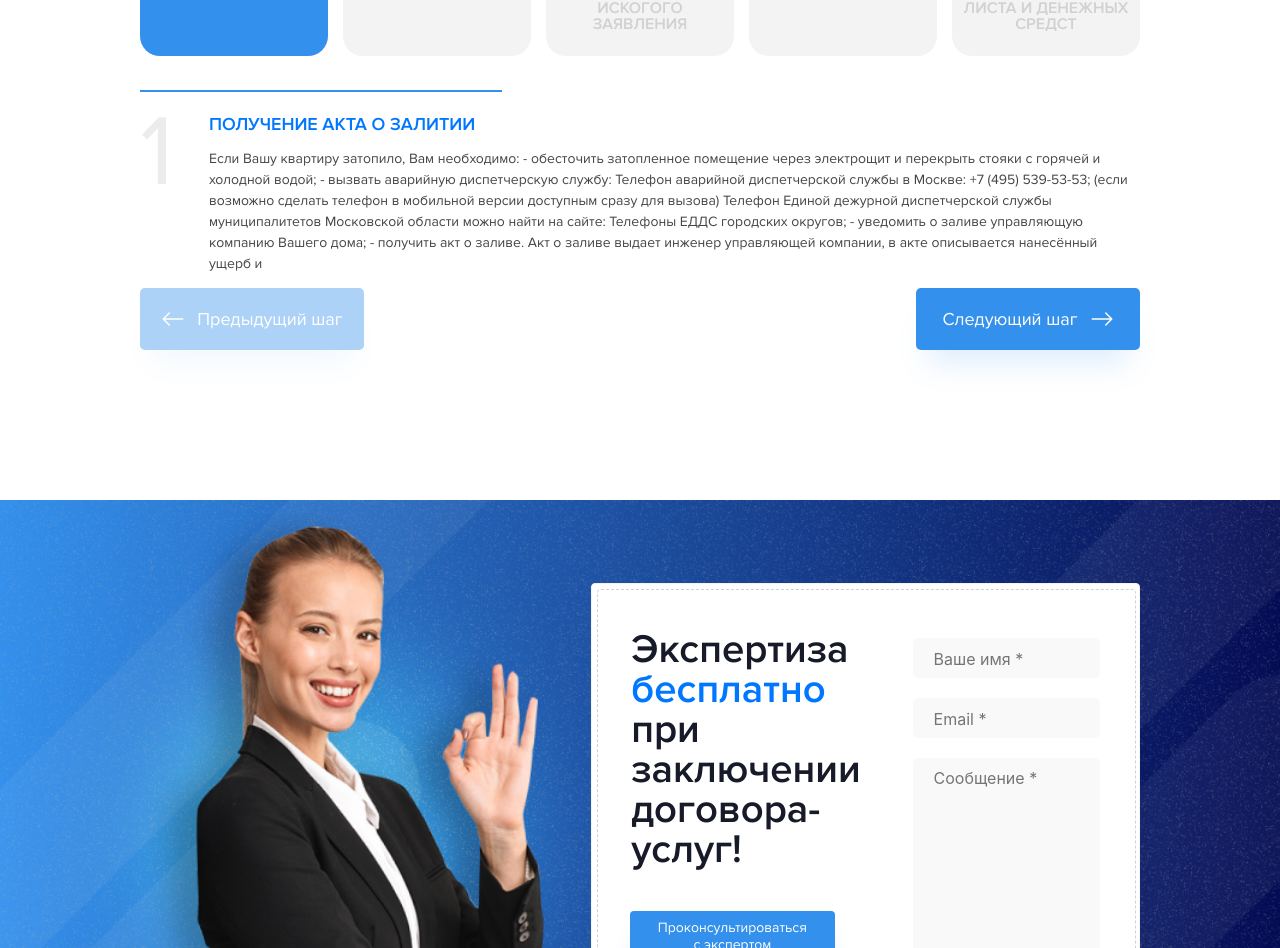
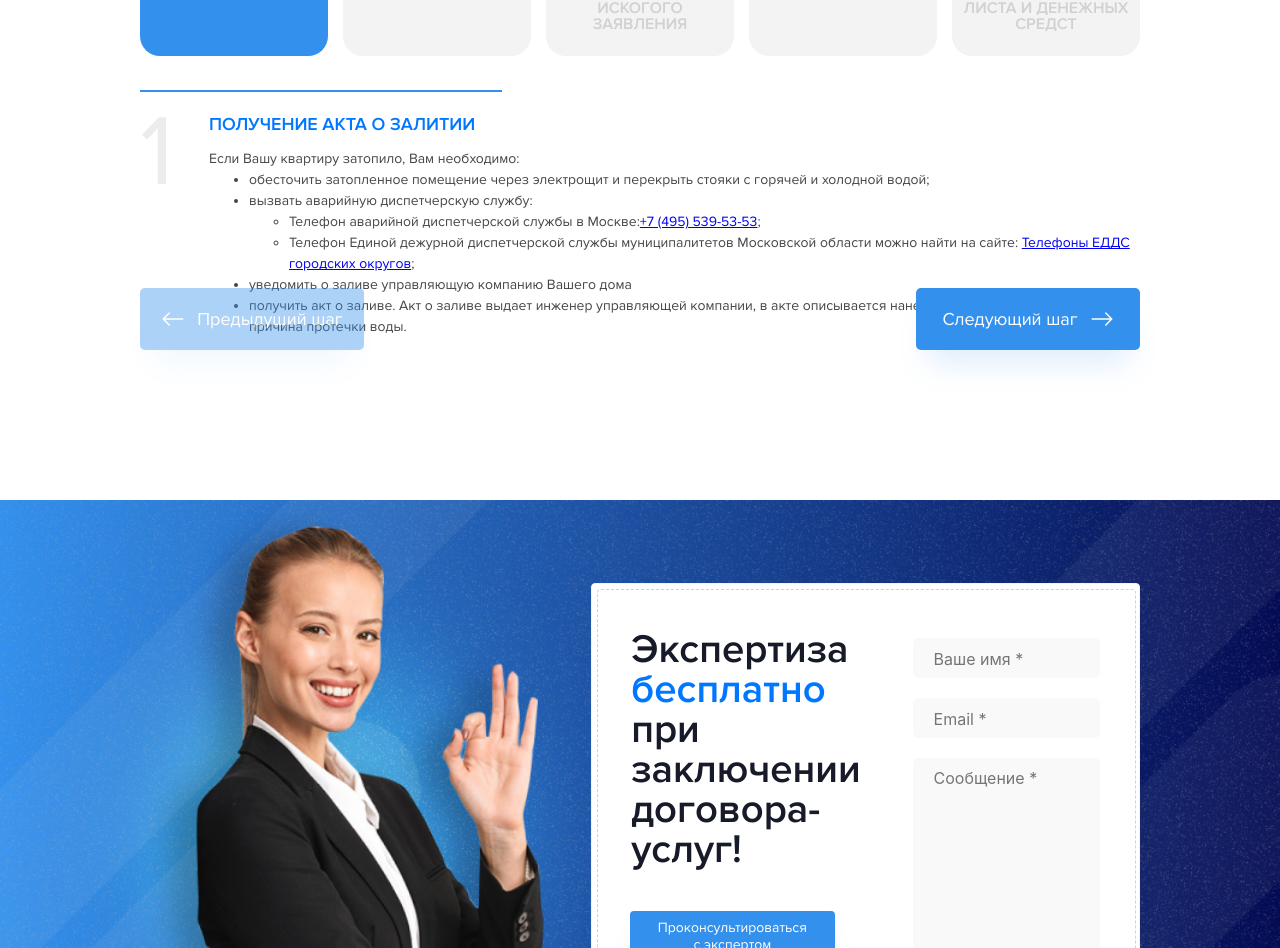
Before and after one commit to Photokub/zalivam-net, a React (Create React App) app: page / in a window 1280 px wide. Shown: the part 2948-3896 px from the top of the page. Built offline with nearby package versions, Linux system fonts and the light colour scheme.

Commit message:
Feat: создать индивидуальную разметку firstStep и добавить анимацию при переходах для MethodFocus

```diff
--- a/src/components/App/App.tsx
+++ b/src/components/App/App.tsx
@@ -1,5 +1,4 @@
-import React, { ReactNode, useEffect, useState } from 'react';
-import logo from './logo.svg';
+import React, {useEffect, useState} from 'react';
 import './App.css';
 import Main from '../Main/Main';
 import About from '../About/About';
@@ -12,10 +11,9 @@ import Footer from '../Footer/Footer';
 import Header from '../Header/Header';
 import Popup from '../Popup/Popup';
 import MethodsData from '../../data/MethodsData.json'
-import { act } from '@testing-library/react';
+import gsap from 'gsap';
 
 function App() {
-
 
   const [windowSize, setWindowSize] = useState(getWindowSize());
   const [selectedMethod, setSelectedMethod] = useState(0);
@@ -28,6 +26,7 @@ function App() {
 
   //Методы навигации по шагам блока Methods START//
   const MethodsDataArray = MethodsData.steps
+  console.log(MethodsDataArray)
 
   useEffect(() => {
     console.log(selectedMethod)
@@ -81,6 +80,15 @@ function App() {
       }
     }
   }
+
+  const handleAnimationNextBtn = () => {
+    gsap.fromTo(".methodFocus", { opacty: 0, x: -25 }, { opacty: 1, x: 0 })
+  };
+
+  const handleAnimationBackBtn = () => {
+    gsap.fromTo(".methodFocus", { opacty: 0, x: 25 }, { opacty: 1, x: 0 })
+  };
+
   //Методы навигации по шагам блока Methods END//
 
   //Определение размеров окна START//
@@ -115,6 +123,8 @@ function App() {
         clickToNextMethod={clickToNextMethod}
         clickToPreviousMethod={clickToPreviousMethod}
         selectedMethod={selectedMethod}
+        handleAnimationNextBtn={handleAnimationNextBtn}
+        handleAnimationBackBtn={handleAnimationBackBtn}
       />
       <Ad />
       <Reviews />
--- a/src/components/MethodFocus/MethodFocus.scss
+++ b/src/components/MethodFocus/MethodFocus.scss
@@ -47,6 +47,18 @@
     line-height: 21px;
 }
 
+.methodFocus__link{
+    margin: 0;
+
+    color: $text-highlight-color !important;
+    font-variant-numeric: lining-nums proportional-nums;
+    font-family: "Proxima Nova";
+    font-size: $paragraph-font-size;
+    font-style: normal;
+    font-weight: 400;
+    line-height: 21px;
+}
+
 @media screen and (max-width: 568px){
     .methodFocus{
         margin: 10px 0 116px 0;
--- a/src/components/MethodFocus/MethodFocus.tsx
+++ b/src/components/MethodFocus/MethodFocus.tsx
@@ -1,15 +1,16 @@
-import React from "react";
+import React, { useEffect, useState, useLayoutEffect } from "react";
 import "./MethodFocus.css"
+import { Link } from "react-router-dom";
 
 interface MethodFocusPropTypes {
     selectedMethod: number,
-    MethodsDataArray: { id: number; stepName: string; stepText: string; }[]
+    MethodsDataArray: any
 }
 
 interface SelectedMethodPropTypes {
     id: number,
     stepName: string,
-    stepText: string,
+    stepText: any,
 }
 
 const MethodFocus: React.FC<MethodFocusPropTypes> = ({
@@ -19,11 +20,32 @@ const MethodFocus: React.FC<MethodFocusPropTypes> = ({
 
     const currentMethod: SelectedMethodPropTypes = MethodsDataArray[selectedMethod]
 
+
+    const firstStep =
+    <>
+        <p className="methodFocus__subtitle">Если Вашу квартиру затопило, Вам необходимо:</p>
+        <ul className="methodFocus__subtitle">
+            <li className="methodFocus__subtitle">обесточить затопленное помещение через электрощит и перекрыть стояки с горячей и холодной водой;</li>
+            <li className="methodFocus__subtitle">вызвать аварийную диспетчерскую службу:
+                <ul className="methodFocus__subtitle">
+                    <li className="methodFocus__subtitle">Телефон аварийной диспетчерской службы в Москве:<Link className="methodFocus__link" to="tel:+74955395353">+7 (495) 539-53-53</Link>;</li>
+                    <li className="methodFocus__subtitle">Телефон Единой дежурной диспетчерской службы муниципалитетов Московской области можно найти на сайте: <Link className="methodFocus__link" target="blank" to="https://arki.mosreg.ru/sobytiya/novosti-ministerstva/12-09-2021-13-03-06-telefony-edds-gorodskikh-okrugov">Телефоны ЕДДС городских округов</Link>;</li>
+                </ul>
+            </li>
+            <li className="methodFocus__subtitle">уведомить о заливе управляющую компанию Вашего дома</li>
+            <li className="methodFocus__subtitle">получить акт о заливе. Акт о заливе выдает инженер управляющей компании, в акте описывается нанесённый ущерб и указывается причина протечки воды.</li>
+        </ul>
+    </>
+
+    const standartSteps = <p className="methodFocus__subtitle">{currentMethod.stepText}</p>
+
     return (
         <div className="methodFocus">
             <p className="methodFocus__number">{currentMethod.id}</p>
             <p className="methodFocus__title">{currentMethod.stepName}</p>
-            <p className="methodFocus__subtitle">{currentMethod.stepText}</p>
+            <div className="methodFocus__subtitle">
+                {selectedMethod > 0 ? standartSteps : firstStep}
+            </div>
         </div>
     )
 }
--- a/src/components/Methods/Methods.tsx
+++ b/src/components/Methods/Methods.tsx
@@ -1,4 +1,5 @@
-import React, { MouseEventHandler } from 'react';
+import React, { MouseEventHandler, useLayoutEffect } from 'react';
+import gsap from 'gsap';
 import "./Methods.css";
 import "../StepsContainer/StepsContainer"
 import StepsContainer from '../StepsContainer/StepsContainer';
@@ -6,12 +7,12 @@ import MethodFocus from '../MethodFocus/MethodFocus';
 import MethodsButtons from '../MethodsButtons/MethodsButtons';
 
 interface MethodsPropTypes {
-    MethodsDataArray: { id: number; stepName: string; stepText: string; }[],
+    MethodsDataArray: any,
     clickToNextMethod: (e: MouseEvent) => void,
     clickToPreviousMethod: (e: MouseEvent) => void,
     selectedMethod: number,
-    // disableBackButton: boolean,
-    // disableNextButton: boolean
+    handleAnimationNextBtn: any
+    handleAnimationBackBtn: any
 }
 
 const Methods: React.FC<MethodsPropTypes> = ({
@@ -19,9 +20,10 @@ const Methods: React.FC<MethodsPropTypes> = ({
     selectedMethod,
     clickToNextMethod,
     clickToPreviousMethod,
-    // disableBackButton,
-    // disableNextButton
+    handleAnimationNextBtn,
+    handleAnimationBackBtn
 }) => {
+
     return (
         <section className='methods'>
             <div className="methods__warp">
@@ -37,6 +39,8 @@ const Methods: React.FC<MethodsPropTypes> = ({
                 <MethodsButtons
                     clickToNextMethod={clickToNextMethod}
                     clickToPreviousMethod={clickToPreviousMethod}
+                    handleAnimationNextBtn={handleAnimationNextBtn}
+                    handleAnimationBackBtn={handleAnimationBackBtn}
                 />
             </div>
         </section>
--- a/src/components/MethodsButton/MethodsButton.tsx
+++ b/src/components/MethodsButton/MethodsButton.tsx
@@ -8,6 +8,8 @@ interface MethodsButtonPropTypes {
     buttonClass: string;
     clickToNextMethod: (e: MouseEvent) => void,
     clickToPreviousMethod: (e: MouseEvent) => void,
+    handleAnimationNextBtn: any,
+    handleAnimationBackBtn: any,
 }
 
 const MethodsButton: React.FC<MethodsButtonPropTypes> = ({
@@ -17,13 +19,24 @@ const MethodsButton: React.FC<MethodsButtonPropTypes> = ({
     buttonClass,
     clickToNextMethod,
     clickToPreviousMethod,
+    handleAnimationNextBtn,
+    handleAnimationBackBtn
 }) => {
 
     const handleClickType = (event: any) => {
         event.currentTarget.classList.contains("methodsButton__next") ? clickToNextMethod(event) : clickToPreviousMethod(event)
     }
 
-    const button = <button id={id} className={buttonClass} type="button" onClick={(event) => handleClickType(event)}>
+    const handleAnimationType = (event: any) => {
+        event.currentTarget.classList.contains("methodsButton__next") ?  handleAnimationNextBtn(event) : handleAnimationBackBtn(event)
+    }
+
+    const handleclick = (e: any) => {
+        handleAnimationType(e)
+        handleClickType(e)
+    }
+
+    const button = <button id={id} className={buttonClass} type="button" onClick={(event) => handleclick(event)}>
         {icon}
         {label}
     </button>
--- a/src/components/MethodsButtons/MethodsButtons.tsx
+++ b/src/components/MethodsButtons/MethodsButtons.tsx
@@ -7,15 +7,15 @@ import MethodsButton from "../MethodsButton/MethodsButton";
 interface MethodsButtonsPropTypes {
     clickToNextMethod: (e: MouseEvent) => void,
     clickToPreviousMethod: (e: MouseEvent) => void,
-    // disableBackButton: boolean,
-    // disableNextButton: boolean
+    handleAnimationNextBtn: any,
+    handleAnimationBackBtn: any,
 };
 
 const MethodsButtons: React.FC<MethodsButtonsPropTypes> = ({
     clickToNextMethod,
     clickToPreviousMethod,
-    // disableBackButton,
-    // disableNextButton
+    handleAnimationNextBtn,
+    handleAnimationBackBtn
 }) => {
 
 
@@ -28,8 +28,8 @@ const MethodsButtons: React.FC<MethodsButtonsPropTypes> = ({
                 buttonClass="methodsButton methodsButton__back"
                 clickToNextMethod={clickToNextMethod}
                 clickToPreviousMethod={clickToPreviousMethod}
-                // disableBackButton={disableBackButton}
-                // disableNextButton={disableNextButton}
+                handleAnimationNextBtn={handleAnimationNextBtn}
+                handleAnimationBackBtn={handleAnimationBackBtn}
             />
             <MethodsButton
                 id="nextBtn"
@@ -38,8 +38,8 @@ const MethodsButtons: React.FC<MethodsButtonsPropTypes> = ({
                 buttonClass="methodsButton methodsButton__next"
                 clickToNextMethod={clickToNextMethod}
                 clickToPreviousMethod={clickToPreviousMethod}
-                // disableBackButton={disableBackButton}
-                // disableNextButton={disableNextButton}
+                handleAnimationNextBtn={handleAnimationNextBtn}
+                handleAnimationBackBtn={handleAnimationBackBtn}
             />
         </div>
     )
--- a/src/components/StepCard/StepCard.scss
+++ b/src/components/StepCard/StepCard.scss
@@ -12,6 +12,7 @@
     position: relative;
     color: #D2D1D1;
     background: #F3F3F3;
+    transform: translate(-50%, -50%);
 }
 
 .stepCard_active {
--- a/src/components/StepsContainer/StepsContainer.tsx
+++ b/src/components/StepsContainer/StepsContainer.tsx
@@ -4,7 +4,7 @@ import "../StepCard/StepCard"
 import StepCard from "../StepCard/StepCard";
 
 interface StepsContainerProptypes {
-    MethodsDataArray: { id: number; stepName: string; stepText: string; }[]
+    MethodsDataArray: { id: number; stepName: string; stepText: string; }[],
 };
 
 const StepsContainer: React.FC<StepsContainerProptypes> = ({
```
Also changed, not shown: package.json (+13 -0 lines), 1 other file (tests, documents, lock files or other folders).
